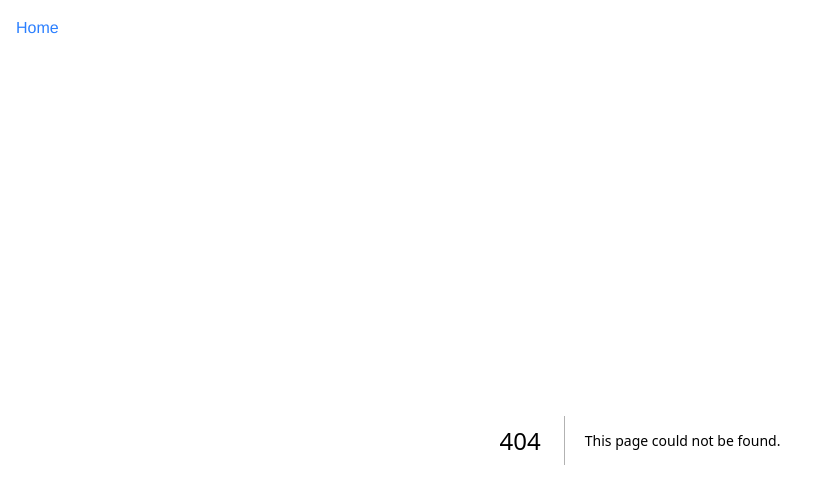
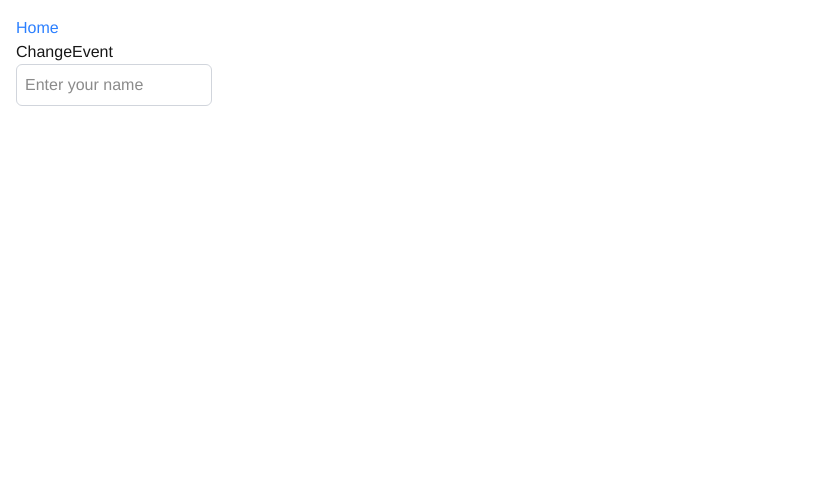
Before and after one commit to emanuelefavero/react-typescript, a Next.js app: page /change-event in a window 1280 px wide. Before the commit this address had no page. Shown: the top 504 px of the page, without its empty margins (0-827 px from the left). Built offline with nearby package versions, Linux system fonts and the light colour scheme.

Commit message:
feat: /change-event

```diff
--- /dev/null
+++ b/src/app/change-event/page.tsx
@@ -0,0 +1,28 @@
+'use client'
+
+import { type ChangeEvent, useState } from 'react'
+
+// * ChangeEvent is a built-in type in React that represents the event object for change events
+
+export default function Page() {
+  const [name, setName] = useState('')
+
+  const handleChange = (event: ChangeEvent<HTMLInputElement>) => {
+    setName(event.target.value)
+  }
+
+  return (
+    <>
+      <h1>ChangeEvent</h1>
+
+      <input
+        type='text'
+        value={name}
+        onChange={handleChange}
+        placeholder='Enter your name'
+        className='border border-gray-300 rounded-md p-2 mr-2'
+      />
+      {name}
+    </>
+  )
+}
--- a/src/app/page.tsx
+++ b/src/app/page.tsx
@@ -45,6 +45,9 @@ export default function Home() {
         <li>
           <Link href='/form-event'>FormEvent</Link>
         </li>
+        <li>
+          <Link href='/change-event'>ChangeEvent</Link>
+        </li>
       </ul>
     </>
   )
```
